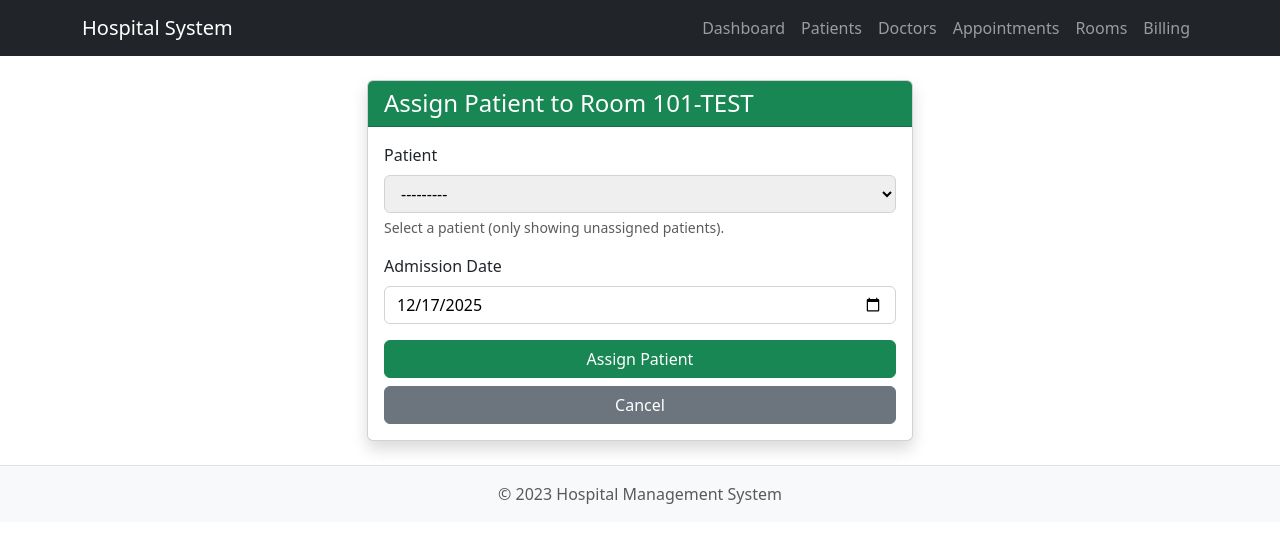
After one commit to yassinalamelden/Hospital-Managment-System, a Django app: page /operations/rooms/1/assign/ in a window 1280 px wide. The commit adds this page. Shown: the top 543 px of the page. Run offline with Django 5.2, Linux system fonts and the light colour scheme; data comes from the database, SQL or seed files in the repository; both versions use the stored data as it was after the commit.

Commit message:
Add comprehensive room management functionality including CRUD, patient assignment, and room vacating.

```diff
--- a/operations/forms.py
+++ b/operations/forms.py
@@ -1,15 +1,30 @@
 from django import forms
-from .models import Appointment
+from django.utils import timezone
+from operations.models import Room, Appointment
+from accounts.models import Patient, Doctor
 
 class AppointmentForm(forms.ModelForm):
     class Meta:
         model = Appointment
-        fields = ['doctor', 'patient', 'date_time', 'status']
+        fields = ['patient', 'doctor', 'date_time']
         widgets = {
             'date_time': forms.DateTimeInput(attrs={'type': 'datetime-local'}),
         }
 
+class RoomAssignForm(forms.ModelForm):
+    class Meta:
+        model = Room
+        fields = ["current_patient", "admission_date"]
+        widgets = {
+            'admission_date': forms.DateInput(attrs={'type': 'date'}),
+        }
+
     def __init__(self, *args, **kwargs):
         super().__init__(*args, **kwargs)
-        for field in self.fields.values():
-            field.widget.attrs['class'] = 'form-control'
+
+        # Only show patients who are not already assigned to a room
+        self.fields["current_patient"].queryset = Patient.objects.filter(room__isnull=True)
+
+        # Default admission date = today
+        if not self.initial.get("admission_date"):
+            self.initial["admission_date"] = timezone.localdate()
--- a/operations/urls.py
+++ b/operations/urls.py
@@ -1,5 +1,5 @@
 from django.urls import path
-from .views import AppointmentListView, AppointmentCreateView, RoomListView, RoomCreateView, RoomUpdateView, RoomDeleteView, RoomVacateView
+from .views import AppointmentListView, AppointmentCreateView, RoomListView, RoomCreateView, RoomUpdateView, RoomDeleteView, RoomVacateView, RoomAssignView
 
 urlpatterns = [
     path('appointments/', AppointmentListView.as_view(), name='appointment-list'),
@@ -9,4 +9,6 @@ urlpatterns = [
     path('rooms/<int:pk>/edit/', RoomUpdateView.as_view(), name='room-update'),
     path('rooms/<int:pk>/delete/', RoomDeleteView.as_view(), name='room-delete'),
     path("rooms/<int:pk>/vacate/", RoomVacateView.as_view(), name="room-vacate"),
+    path("rooms/<int:pk>/assign/", RoomAssignView.as_view(), name="room-assign"),
+
 ]
--- a/operations/views/__init__.py
+++ b/operations/views/__init__.py
@@ -1,2 +1,2 @@
-from .room_views import RoomListView, RoomCreateView, RoomUpdateView, RoomDeleteView, RoomVacateView
+from .room_views import RoomListView, RoomCreateView, RoomUpdateView, RoomDeleteView, RoomVacateView, RoomAssignView
 from .appointment_views import AppointmentCreateView, AppointmentListView
--- a/operations/views/room_views.py
+++ b/operations/views/room_views.py
@@ -1,5 +1,6 @@
 from django.shortcuts import redirect, get_object_or_404
 from django.contrib import messages
+from django.utils import timezone
 from django.views.generic import ListView, CreateView, UpdateView, DeleteView, View
 from django.urls import reverse_lazy
 from operations.models import Room
@@ -53,3 +54,23 @@ class RoomVacateView(View):
 
         messages.success(request, "Room vacated successfully.")
         return redirect("room-list")
+
+from operations.forms import RoomAssignForm
+
+
+class RoomVacateView(View):
+    def post(self, request, pk, *args, **kwargs):
+        room.vacate()
+
+        messages.success(request, "Room vacated successfully.")
+        return redirect("room-list")
+
+class RoomAssignView(UpdateView):
+    model = Room
+    form_class = RoomAssignForm
+    template_name = 'operations/room_assign.html'
+    success_url = reverse_lazy('room-list')
+
+    def form_valid(self, form):
+        messages.success(self.request, f"Room assigned to {form.cleaned_data['current_patient']}.")
+        return super().form_valid(form)
--- /dev/null
+++ b/templates/operations/room_assign.html
@@ -0,0 +1,46 @@
+{% extends 'base.html' %}
+
+{% block content %}
+<div class="row justify-content-center">
+    <div class="col-md-6">
+        <div class="card shadow">
+            <div class="card-header bg-success text-white">
+                <h4 class="mb-0">Assign Patient to Room {{ object.room_number }}</h4>
+            </div>
+            <div class="card-body">
+                <form method="post">
+                    {% csrf_token %}
+
+                    <div class="mb-3">
+                        <label class="form-label">Patient</label>
+                        {{ form.current_patient }}
+                        <div class="form-text">Select a patient (only showing unassigned patients).</div>
+                    </div>
+
+                    <div class="mb-3">
+                        <label class="form-label">Admission Date</label>
+                        {{ form.admission_date }}
+                    </div>
+
+                    <div class="d-grid gap-2">
+                        <button type="submit" class="btn btn-success">Assign Patient</button>
+                        <a href="{% url 'room-list' %}" class="btn btn-secondary">Cancel</a>
+                    </div>
+                </form>
+            </div>
+        </div>
+    </div>
+</div>
+
+<style>
+    /* Basic styling for form inputs */
+    select,
+    input[type="date"] {
+        width: 100%;
+        padding: 0.375rem 0.75rem;
+        font-size: 1rem;
+        border: 1px solid #ced4da;
+        border-radius: 0.375rem;
+    }
+</style>
+{% endblock %}
--- a/templates/operations/room_list.html
+++ b/templates/operations/room_list.html
@@ -28,6 +28,7 @@
                 </form>
                 {% else %}
                 <p class="card-text text-success"><strong>Available</strong></p>
+                <a href="{% url 'room-assign' room.pk %}" class="btn btn-success btn-sm w-100">Assign Patient</a>
                 {% endif %}
                 <div class="btn-group mt-2">
                     <a href="{% url 'room-update' room.pk %}" class="btn btn-outline-secondary btn-sm">Edit</a>
```
Also changed, not shown: db.sqlite3.
